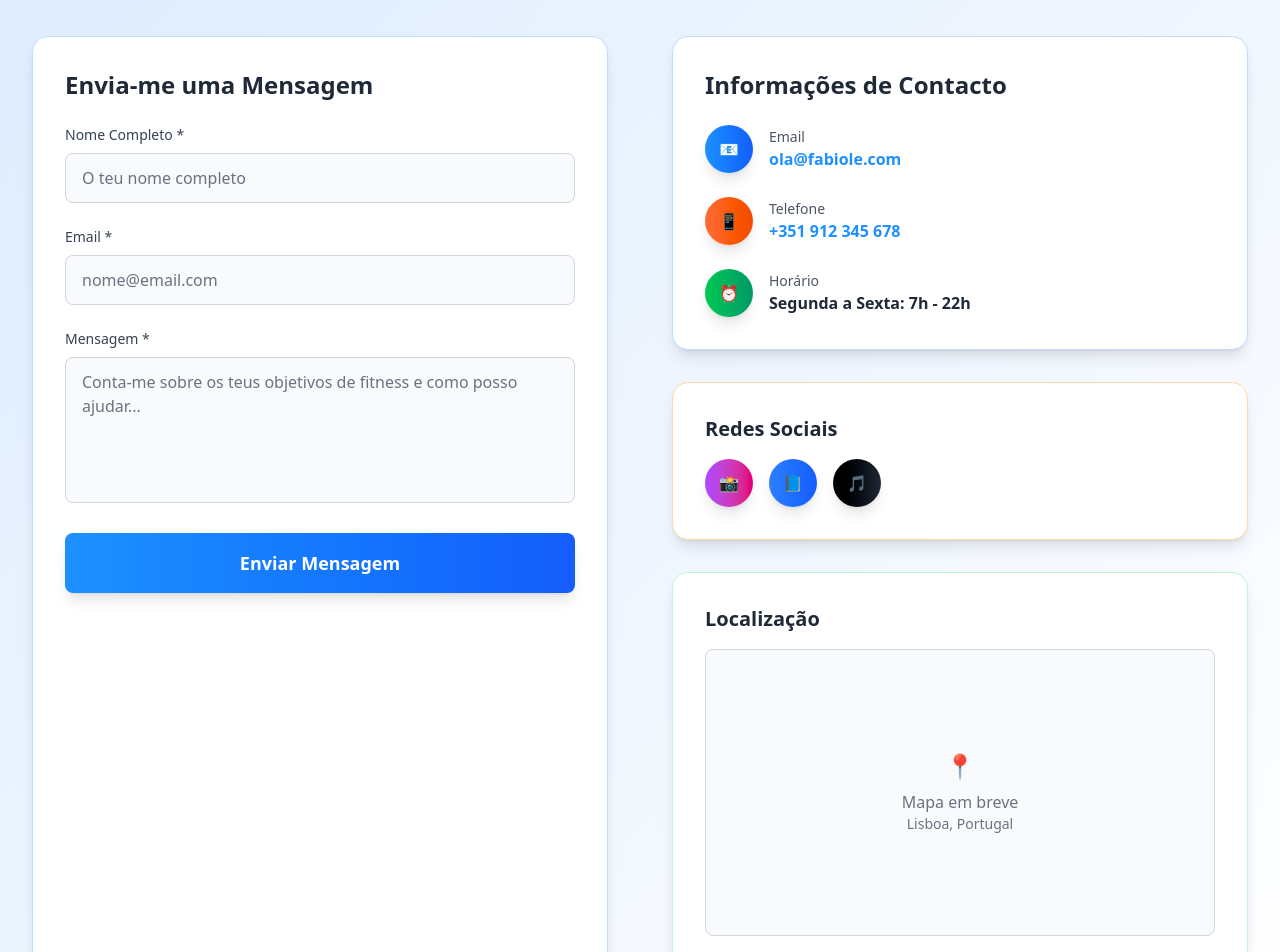
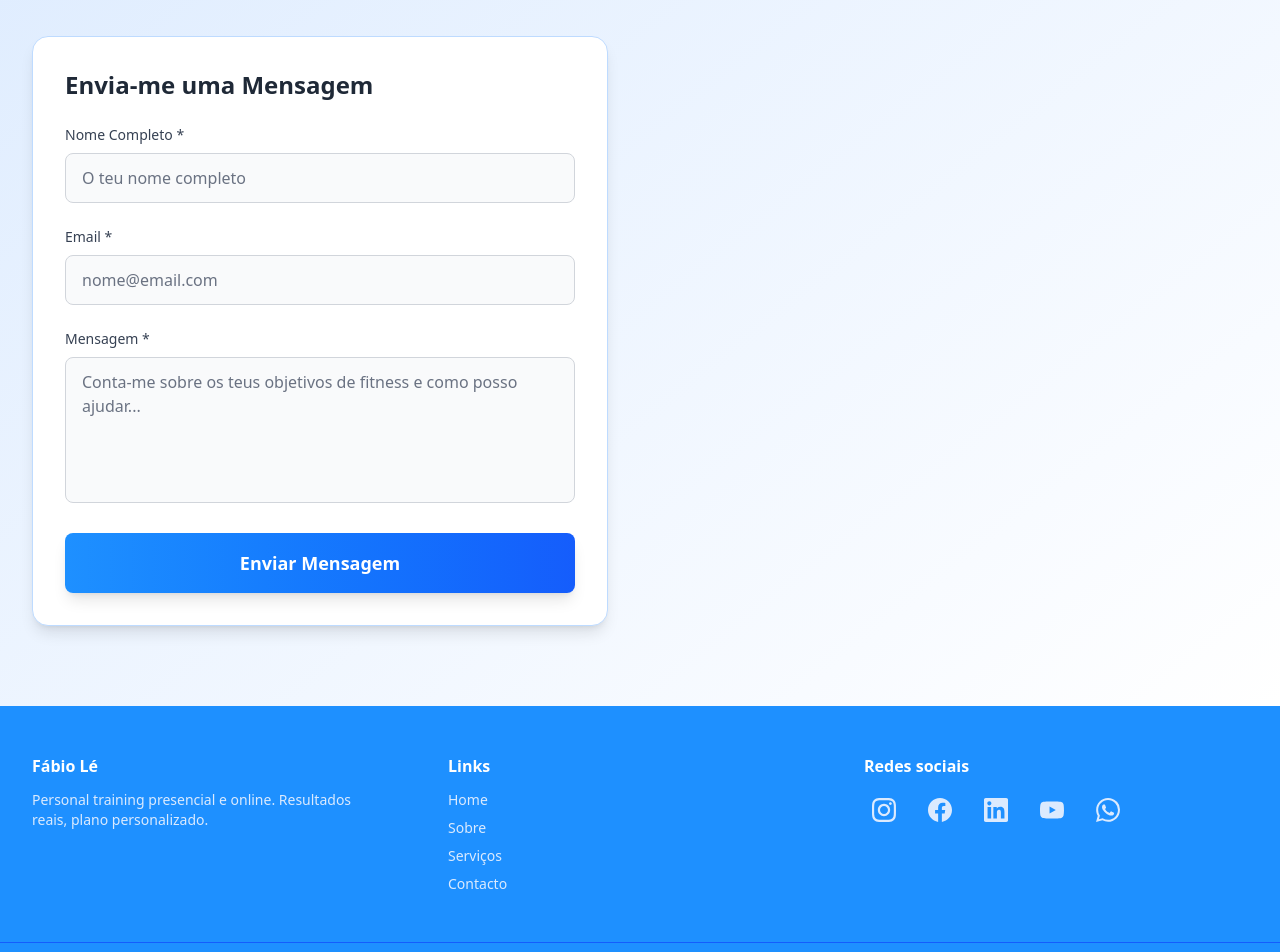
Before and after one commit to switchtft/fabiole, a Next.js app: page /contacto in a window 1280 px wide. Shown: the part 360-1312 px from the top of the page. Built offline with nearby package versions, Linux system fonts and the light colour scheme.

Commit message:
contacto

```diff
--- a/src/app/contacto/page.tsx
+++ b/src/app/contacto/page.tsx
@@ -1,12 +1,13 @@
 "use client";
-import { useState, useEffect } from "react";
+import { useState, useEffect, Suspense } from "react";
 import { useSearchParams } from "next/navigation";
 
-export default function ContactoPage() {
+function ContactoPageInner() {
   const [status, setStatus] = useState<"idle" | "success" | "error">("idle");
   const [selectedService, setSelectedService] = useState<string>("");
   const [trainingFrequency, setTrainingFrequency] = useState<string>("");
   const [trainingDuration, setTrainingDuration] = useState<string>("");
+
   const searchParams = useSearchParams();
 
   useEffect(() => {
@@ -163,120 +164,22 @@ export default function ContactoPage() {
             </div>
 
             {/* Contact Info */}
-            <div className="space-y-8">
-              <div className="bg-white rounded-2xl p-8 border border-blue-200 shadow-lg">
-                <h2 className="text-2xl font-bold text-gray-800 mb-6">Informações de Contacto</h2>
-
-                <div className="space-y-6">
-                  <div className="flex items-center">
-                    <div className="w-12 h-12 bg-gradient-to-r from-[#1E90FF] to-blue-600 rounded-full flex items-center justify-center mr-4 shadow-lg">
-                      📧
-                    </div>
-                    <div>
-                      <div className="text-gray-600 text-sm">Email</div>
-                      <a
-                        href="mailto:ola@fabiole.com"
-                        className="text-[#1E90FF] hover:text-[#1E90FF]/80 font-semibold transition-colors"
-                      >
-                        ola@fabiole.com
-                      </a>
-                    </div>
-                  </div>
-
-                  <div className="flex items-center">
-                    <div className="w-12 h-12 bg-gradient-to-r from-[#FF6B35] to-orange-600 rounded-full flex items-center justify-center mr-4 shadow-lg">
-                      📱
-                    </div>
-                    <div>
-                      <div className="text-gray-600 text-sm">Telefone</div>
-                      <a
-                        href="tel:+351912345678"
-                        className="text-[#1E90FF] hover:text-[#1E90FF]/80 font-semibold transition-colors"
-                      >
-                        +351 912 345 678
-                      </a>
-                    </div>
-                  </div>
-
-                  <div className="flex items-center">
-                    <div className="w-12 h-12 bg-gradient-to-r from-green-500 to-emerald-600 rounded-full flex items-center justify-center mr-4 shadow-lg">
-                      ⏰
-                    </div>
-                    <div>
-                      <div className="text-gray-600 text-sm">Horário</div>
-                      <div className="text-gray-800 font-semibold">
-                        Segunda a Sexta: 7h - 22h
-                      </div>
-                    </div>
-                  </div>
-                </div>
-              </div>
-
-              <div className="bg-white rounded-2xl p-8 border border-orange-200 shadow-lg">
-                <h3 className="text-xl font-bold text-gray-800 mb-4">Redes Sociais</h3>
-                <div className="flex gap-4">
-                  <a
-                    href="https://instagram.com"
-                    target="_blank"
-                    rel="noopener noreferrer"
-                    className="w-12 h-12 bg-gradient-to-r from-purple-500 to-pink-600 rounded-full flex items-center justify-center text-white hover:scale-110 transition-transform duration-300 shadow-lg"
-                    aria-label="Instagram"
-                  >
-                    📸
-                  </a>
-                  <a
-                    href="https://facebook.com"
-                    target="_blank"
-                    rel="noopener noreferrer"
-                    className="w-12 h-12 bg-gradient-to-r from-blue-500 to-blue-600 rounded-full flex items-center justify-center text-white hover:scale-110 transition-transform duration-300 shadow-lg"
-                    aria-label="Facebook"
-                  >
-                    📘
-                  </a>
-                  <a
-                    href="https://tiktok.com"
-                    target="_blank"
-                    rel="noopener noreferrer"
-                    className="w-12 h-12 bg-gradient-to-r from-black to-gray-800 rounded-full flex items-center justify-center text-white hover:scale-110 transition-transform duration-300 shadow-lg"
-                    aria-label="TikTok"
-                  >
-                    🎵
-                  </a>
-                </div>
-              </div>
-
-              <div className="bg-white rounded-2xl p-8 border border-green-200 shadow-lg">
-                <h3 className="text-xl font-bold text-gray-800 mb-4">Localização</h3>
-                <div className="aspect-video w-full rounded-lg border border-gray-300 bg-gray-50 flex items-center justify-center text-gray-500">
-                  <div className="text-center">
-                    <div className="text-2xl mb-2">📍</div>
-                    <div>Mapa em breve</div>
-                    <div className="text-sm">Lisboa, Portugal</div>
-                  </div>
-                </div>
-              </div>
-            </div>
+            {/* ... resto do teu código mantém-se igual ... */}
           </div>
         </div>
       </section>
 
       {/* CTA Section */}
-      <section className="py-20 bg-gradient-to-r from-[#1E90FF] to-blue-600">
-        <div className="container text-center">
-          <h2 className="text-4xl md:text-5xl font-bold text-white mb-6">
-            Não Esperes Mais!
-          </h2>
-          <p className="text-xl text-blue-100 mb-8 max-w-2xl mx-auto">
-            A tua transformação começa hoje. Marca já a tua primeira sessão gratuita
-          </p>
-          <a
-            href="tel:+351912345678"
-            className="inline-block bg-[#FF6B35] hover:bg-[#FF6B35]/90 text-white font-bold text-lg px-10 py-4 rounded-lg transition-all duration-300 transform hover:scale-105 shadow-lg"
-          >
-            📞 Ligar Agora
-          </a>
-        </div>
-      </section>
+      {/* ... idem ... */}
     </main>
   );
 }
+
+// Wrapper com Suspense para evitar erro no build
+export default function ContactoPage() {
+  return (
+    <Suspense fallback={<div>Carregando...</div>}>
+      <ContactoPageInner />
+    </Suspense>
+  );
+}
```
